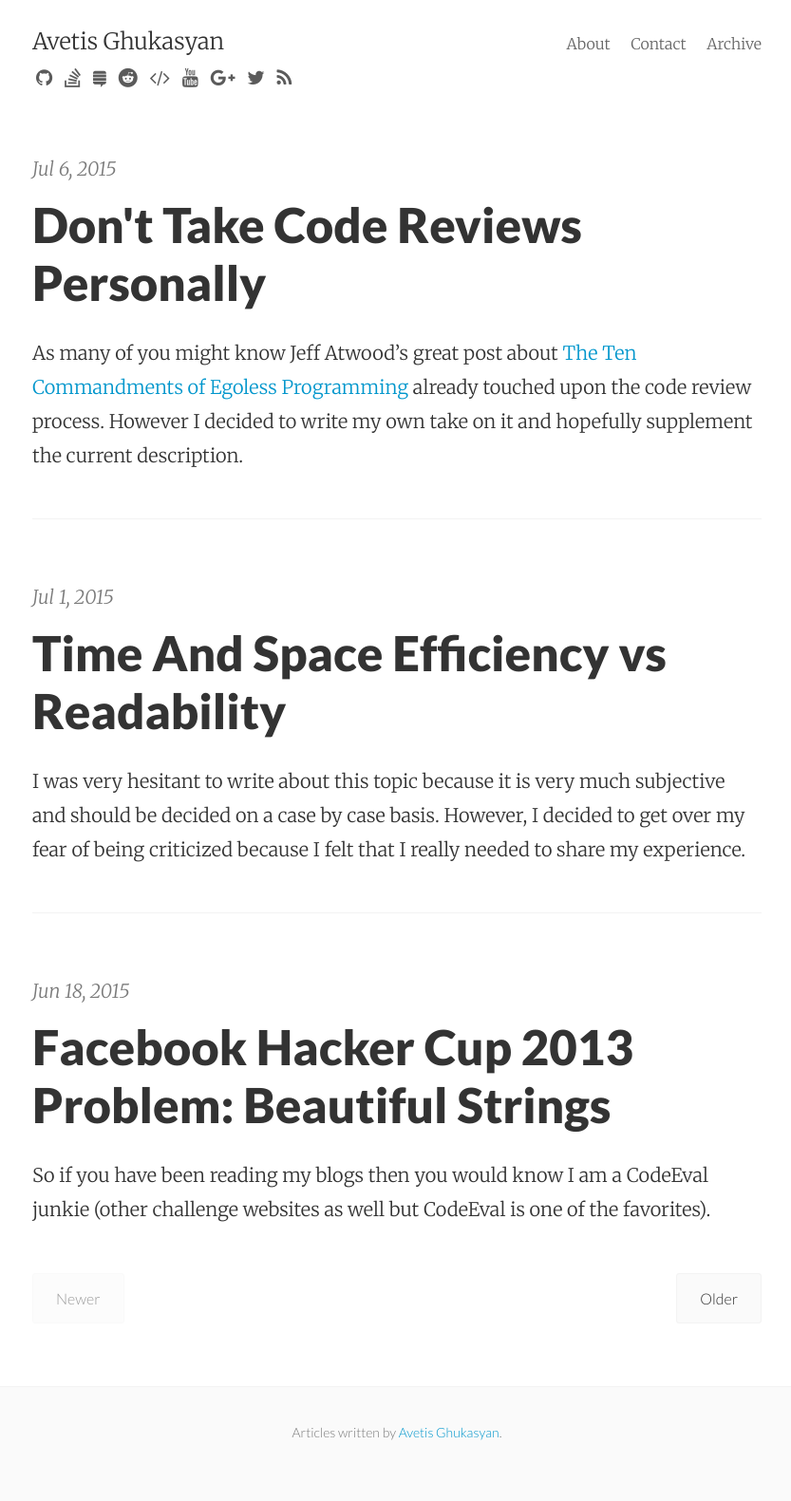
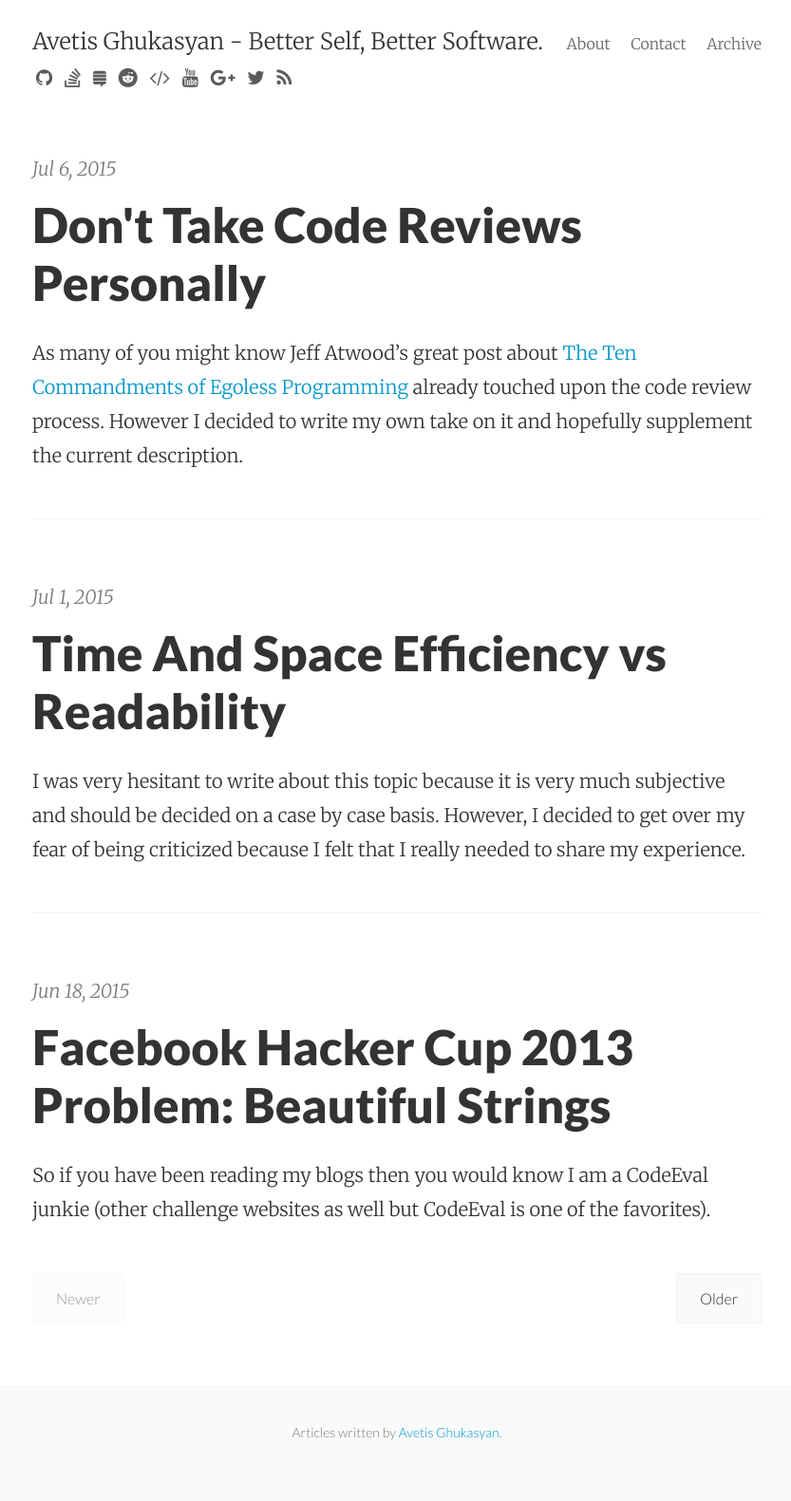
Before and after one commit to JungMinu/AvetisG.github.io, a Jekyll site: the page built from index.html, in a window 1280 px wide. Shown: the whole page at 95% size, without its empty margins (222-1055 px from the left). Built offline with Jekyll 4.4.1, drawn with Linux system fonts in a browser that asks for light colours; nearby versions of some CDN libraries; Markdown is read by kramdown in place of the engine named in the settings; the list of posts is cut into pages by our own code.

Commit message:
Update _config.yml

```diff
--- a/_config.yml
+++ b/_config.yml
@@ -7,7 +7,7 @@ permalink: /posts/:title
 timezone: America/New_York
 
 # Setup
-title: Avetis Ghukasyan
+title: Avetis Ghukasyan - Better Self, Better Software.
 description: 'My struggles, solutions and insights in the field of software development.'
 baseurl:     ''
 url:         'http://AvetisG.com'
```
